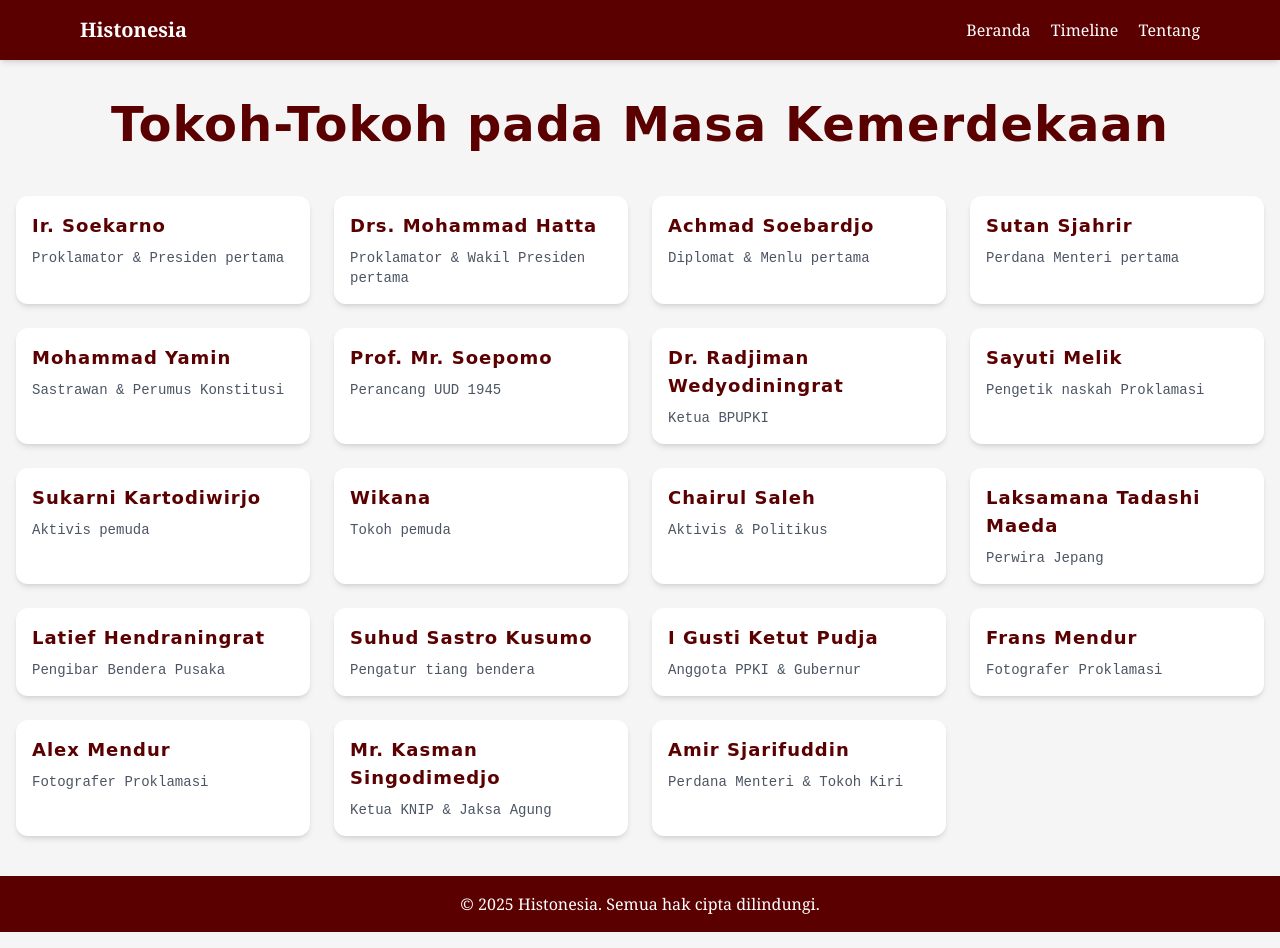
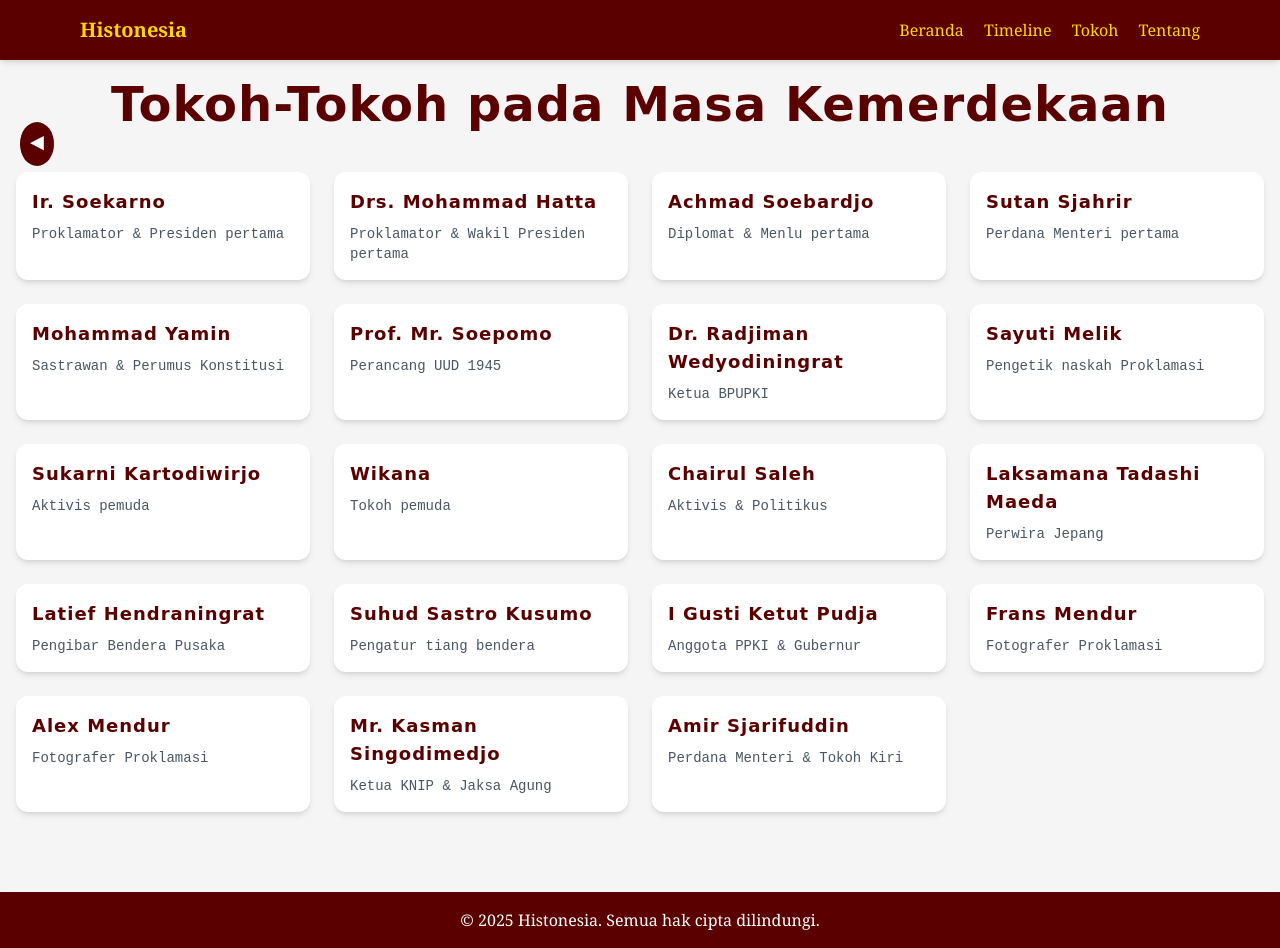
Before and after one commit to R2e1n0d5y/History, a plain HTML site: page tokoh.html in a window 1280 px wide. Drawn offline with nearby package versions, Linux system fonts and the light colour scheme.

Commit message:
Update semua

```diff
--- a/tokoh.html
+++ b/tokoh.html
@@ -15,6 +15,29 @@
     }
   </script>
   <style>
+      /* Tombol kembali bundar */
+  .back-btn {
+    position: fixed;
+    top: 18%;
+    left: 20px;
+    transform: translateY(-50%);
+    background: #5B0000;
+    color: white;
+    padding: 10px;
+    border-radius: 50%;
+    cursor: pointer;
+    transition: background 0.3s, transform 0.3s;
+    z-index: 50;
+    font-size: 1.5rem;
+    text-align: center;
+    line-height: 1;
+  }
+  .back-btn:hover {
+    background: #FFD700;
+    color: #5B0000;
+    transform: translateY(-50%) scale(1.2);
+  }
+
     body { font-family: 'Courier New', Courier, monospace; background:#f5f5f5; }
     header, header *, footer, footer * { font-family: 'Georgia', serif !important; }
     h2,h3 { font-family: 'Brush Script MT', cursive; letter-spacing:1px; }
@@ -27,21 +50,25 @@
 </head>
 <body class="min-h-screen flex flex-col">
 
-<!-- HEADER -->
-<header class="sticky top-0 z-30 bg-maroon-histonesia shadow-md">
+<!-- Navbar sama dengan timeline -->
+<header class="z-30 fixed top-0 left-0 w-full bg-[#5B0000] shadow-md">
   <div class="max-w-6xl mx-auto flex items-center justify-between p-4">
-    <h1 class="text-xl font-bold text-white">Histonesia</h1>
+    <h1 class="text-xl font-bold text-[#FFD700]">Histonesia</h1>
     <nav class="space-x-4">
-      <a href="#" class="text-white hover:text-yellow-200">Beranda</a>
-      <a href="#" class="text-white hover:text-yellow-200">Timeline</a>
-      <a href="#" class="text-white hover:text-yellow-200">Tentang</a>
+      <a href="index.html" class="text-[#FFD700] hover:text-white">Beranda</a>
+      <a href="timeline.html" class="text-[#FFD700] hover:text-white">Timeline</a>
+      <a href="tokoh.html" class="text-[#FFD700] hover:text-white">Tokoh</a>
+      <a href="tentang.html" class="text-[#FFD700] hover:text-white">Tentang</a>
     </nav>
   </div>
 </header>
 
+<!-- Tombol kembali ke timeline -->
+  <a href="timeline.html" class="back-btn">◄</a>
+
 <!-- MAIN -->
-<main class="flex-grow container mx-auto px-4 py-10">
-  <h2 class="text-maroon-histonesia text-4xl md:text-5xl font-bold text-center mb-12">
+<main class="flex-grow container mx-auto px-4 py-20">
+  <h2 class="text-maroon-histonesia text-4xl md:text-5xl font-bold text-center mb-11">
     Tokoh-Tokoh pada Masa Kemerdekaan
   </h2>
 
```
Also changed, not shown: golonganTua.html (+1 -0 lines), jepangkalah.html (+1 -0 lines), muda.html (+3 -2 lines), penyusunanProklamasi.html (+1 -0 lines), persiapan.html (+2 -1 lines), rengasdengklok.html (+1 -0 lines), timeline.html (+3 -2 lines).
